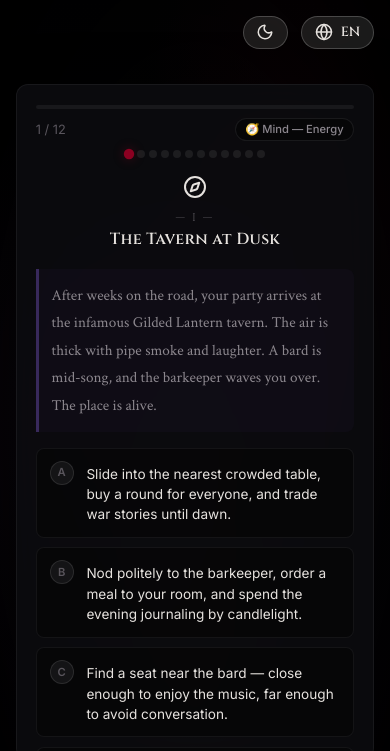
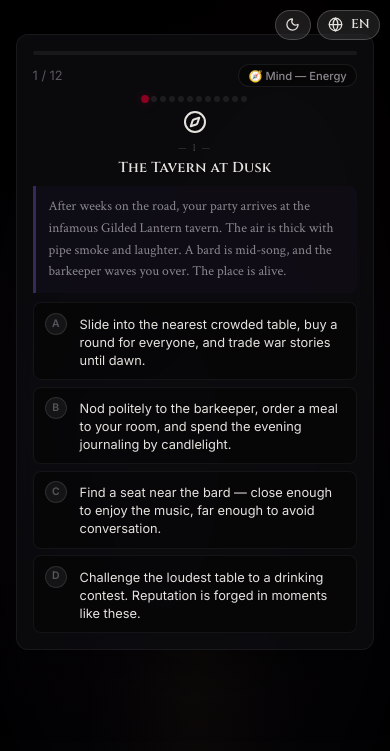
Before and after one commit to Ampsoria/fantasy-mbti-gacha, a website built with Vite: page index.html in a window 390 px wide. Both pictures are taken after a click on the button "BEGIN YOUR QUEST". Shown: the top 751 px of the page. Built offline with nearby package versions, Linux system fonts and the light colour scheme.

Commit message:
ui: Comprehensive mobile layout overhaul for landing and quiz screens

```diff
--- a/src/style.css
+++ b/src/style.css
@@ -399,22 +399,57 @@ body {
 @keyframes ssr-glow { 0%,100% { opacity: 0.4; filter: blur(8px); } 50% { opacity: 0.9; filter: blur(14px); } }
 
 /* ═══ RESPONSIVE ═══ */
+@media (max-width: 768px) {
+  .title-main { font-size: clamp(2rem, 7vw, 3.5rem); margin-bottom: 0.8rem; }
+  .logo-glow { width: 110px; height: 110px; margin-bottom: 1rem; }
+  .subtitle { font-size: 1.1rem; margin-bottom: 0.6rem; }
+  .subtitle-desc { font-size: 0.85rem; line-height: 1.6; margin-bottom: 1.5rem; }
+  .quiz-container { padding: 1.5rem; }
+  .scenario-text { font-size: 1rem; margin-bottom: 1.2rem; }
+}
+
 @media (max-width: 480px) {
-  .screen { align-items: flex-start; padding-top: 10vh; }
-  .landing-content { padding-top: 2vh; }
-  .quiz-container { padding: 1.2rem; max-height: 80vh; margin-top: 0; }
-  .scenario-text { font-size: 0.95rem; padding: 0.8rem; margin-bottom: 1rem; }
-  .choices-grid { gap: 0.6rem; }
-  .choice-btn { padding: 0.75rem 0.8rem; font-size: 0.85rem; text-align: left; }
-  .choice-label { min-width: 24px; height: 24px; font-size: 0.7rem; }
-  .result-container { padding: 1rem; margin-top: 0; }
+  /* — screens: push everything to the top — */
+  .screen { align-items: flex-start; padding-top: 4vh; }
+
+  /* — landing — */
+  .landing-content { padding: 0.5rem 1rem; }
+  .logo-glow { width: 80px; height: 80px; margin-bottom: 0.8rem; font-size: 2.2rem; }
+  .logo-glow::after { font-size: 1.6rem; }
+  .title-main { font-size: clamp(1.6rem, 7vw, 2.8rem); line-height: 1.2; margin-bottom: 0.6rem; }
+  .title-fantasy { font-size: 0.45em; letter-spacing: 0.2em; margin-bottom: 0.3rem; }
+  .subtitle { font-size: 0.95rem; margin-bottom: 0.4rem; }
+  .subtitle-desc { font-size: 0.8rem; line-height: 1.5; margin-bottom: 1.2rem; max-width: 320px; }
+  .rarity-badges { margin-bottom: 1rem; gap: 0.4rem; }
+  .badge { padding: 0.2rem 0.6rem; font-size: 0.65rem; }
+  .btn-primary, .btn-secondary { padding: 0.8rem 1.8rem; font-size: 0.9rem; }
+  .hint-text { margin-top: 0.8rem; font-size: 0.75rem; }
+
+  /* — quiz — */
+  .quiz-container { padding: 1rem; max-height: 88vh; overflow-y: auto; }
+  .quiz-header { margin-bottom: 0.5rem; }
+  .progress-dots { gap: 3px; margin-bottom: 0.3rem; }
+  .progress-dot { width: 6px; height: 6px; }
+  .chapter-header { margin-bottom: 0.6rem; }
+  .chapter-icon { font-size: 1.2rem; margin-bottom: 0.15rem; }
+  .chapter-number { font-size: 0.6rem; }
+  .chapter-title { font-size: 0.9rem; }
+  .scenario-text { font-size: 0.85rem; padding: 0.6rem 0.8rem; margin-bottom: 0.6rem; line-height: 1.6; }
+  .choices-container { gap: 0.4rem; }
+  .choice-btn { padding: 0.6rem 0.7rem; font-size: 0.8rem; line-height: 1.4; }
+  .choice-label { min-width: 22px; height: 22px; font-size: 0.65rem; }
+
+  /* — result & gacha — */
+  .result-container { padding: 1rem; }
   .char-name { font-size: 1.4rem; }
-  .chapter-title { font-size: 1rem; }
   .keyboard-hint { display: none; }
-  .gacha-card { width: 240px; height: 340px; margin-top: 0; }
+  .gacha-card { width: 240px; height: 340px; }
   .gacha-char-name { font-size: 1.1rem; }
-  .top-toggles { top: 1rem; right: 1rem; }
-  .icon-toggle { padding: 0.4rem 0.8rem; }
+
+  /* — toggles — */
+  .top-toggles { top: 0.6rem; right: 0.6rem; gap: 0.4rem; }
+  .icon-toggle { padding: 0.35rem 0.6rem; font-size: 0.8rem; }
+  .toggle-icon { width: 15px; height: 15px; }
 }
 ::-webkit-scrollbar { width: 4px; }
 ::-webkit-scrollbar-track { background: transparent; }
```
